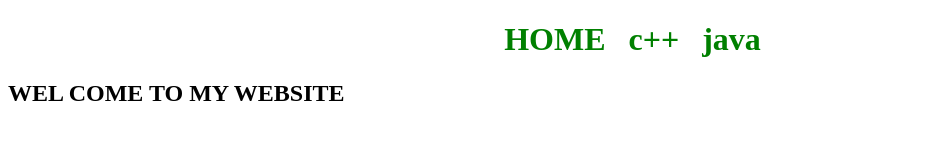
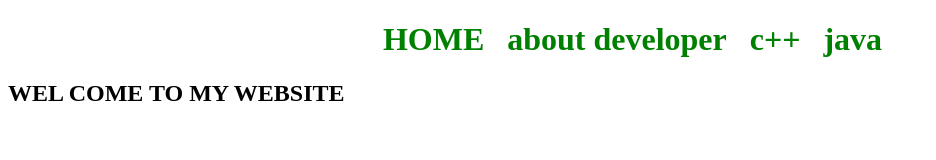
Before and after one commit to mohammedseid70/My-website-project, a plain HTML site: page index.html in a window 1280 px wide. Shown: the whole page, without its empty margins (0-936 px from the left). Drawn offline with Linux system fonts and the light colour scheme.

Commit message:
Update index.html

```diff
--- a/index.html
+++ b/index.html
@@ -18,6 +18,7 @@ text-align:center;
 <h1>
   <div class="me">
    <a href ="#"> HOME </a>
+   <a hrrf ="About me.html"> about developer</a>
    <a href ="#"> c++ </a>
    <a href ="#"> java </a>
    </div>
```
